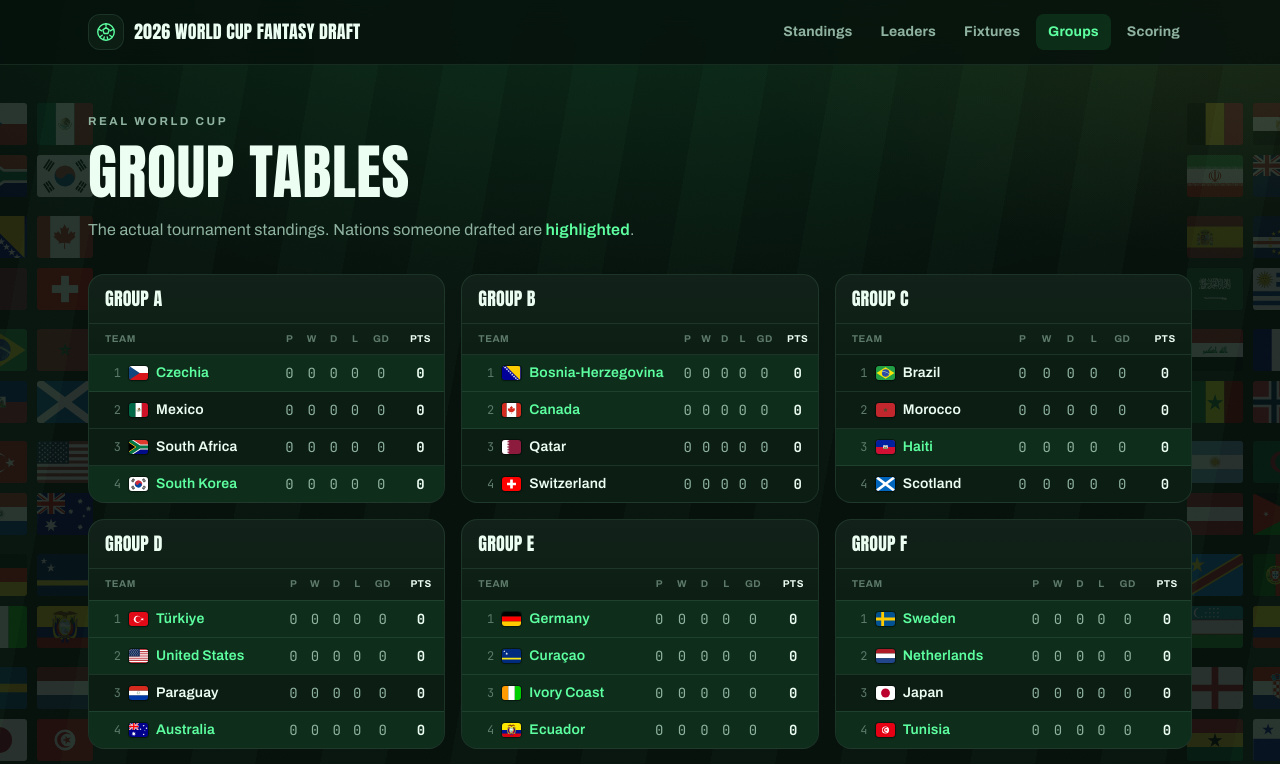
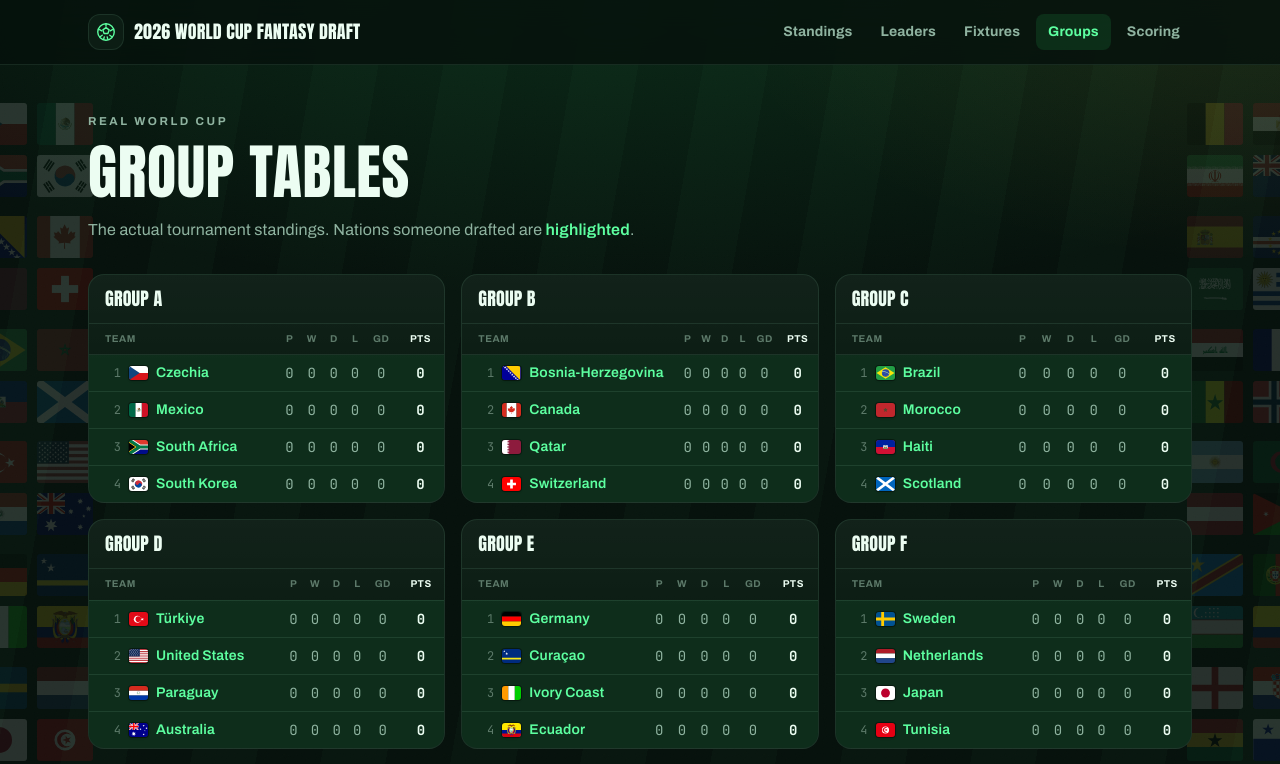
Before and after one commit to RylanJ20/fantasy-world-cup, a Next.js app: page /groups in a window 1280 px wide. Shown: the top 764 px of the page. Built offline with nearby package versions, Linux system fonts and the light colour scheme.

Commit message:
Add drafted teams for Marc, Zach, Grayson — draft complete (48 teams)
Co-Authored-By: Claude Opus 4.8 (1M context) <noreply@anthropic.com>

```diff
--- a/data/league.ts
+++ b/data/league.ts
@@ -128,7 +128,12 @@ export const league: League = {
         p("Alisson", "GK", "Brazil"),
       ],
       teams: [
-        // TODO: add Marc's 6 drafted national teams
+        t("Portugal"),
+        t("Switzerland"),
+        t("Japan"),
+        t("Scotland"),
+        t("Saudi Arabia"),
+        t("Iraq"),
       ],
     },
 
@@ -177,7 +182,12 @@ export const league: League = {
         p("Mike Maignan", "GK", "France"),
       ],
       teams: [
-        // TODO: add Zach's 6 drafted national teams
+        t("Spain"),
+        t("Uruguay"),
+        t("Norway"),
+        t("Panama"),
+        t("Paraguay"),
+        t("Uzbekistan"),
       ],
     },
 
@@ -226,7 +236,12 @@ export const league: League = {
         p("David Raya", "GK", "Spain"),
       ],
       teams: [
-        // TODO: add Grayson's 6 drafted national teams
+        t("Mexico"),
+        t("Brazil"),
+        t("Morocco"),
+        t("South Africa"),
+        t("Congo DR"),
+        t("Qatar"),
       ],
     },
 
```
